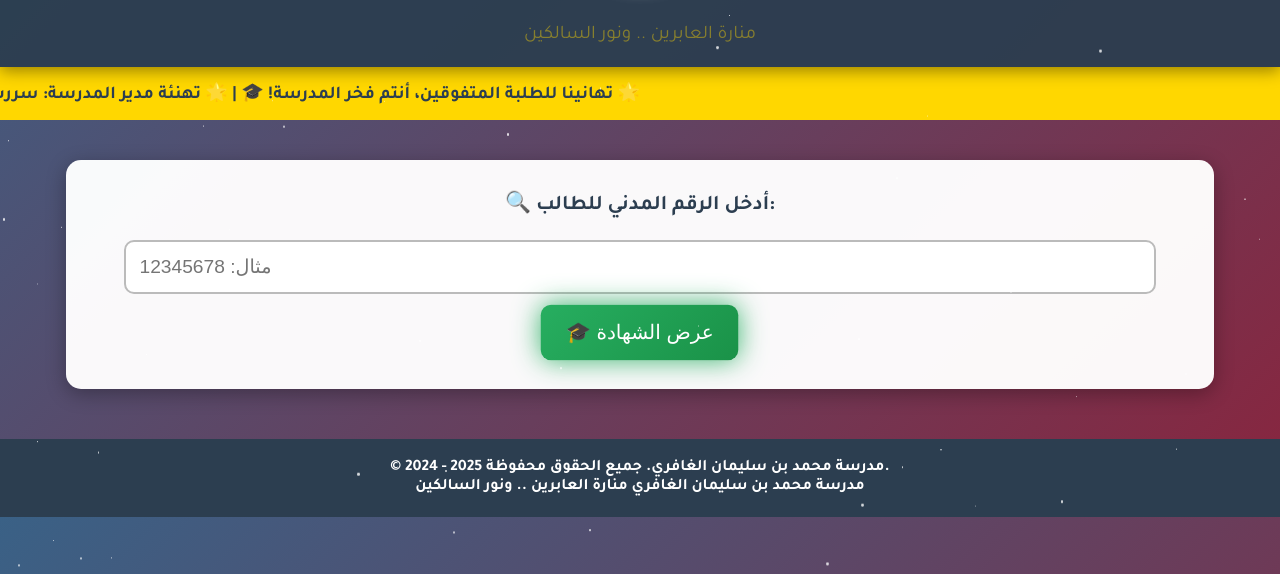
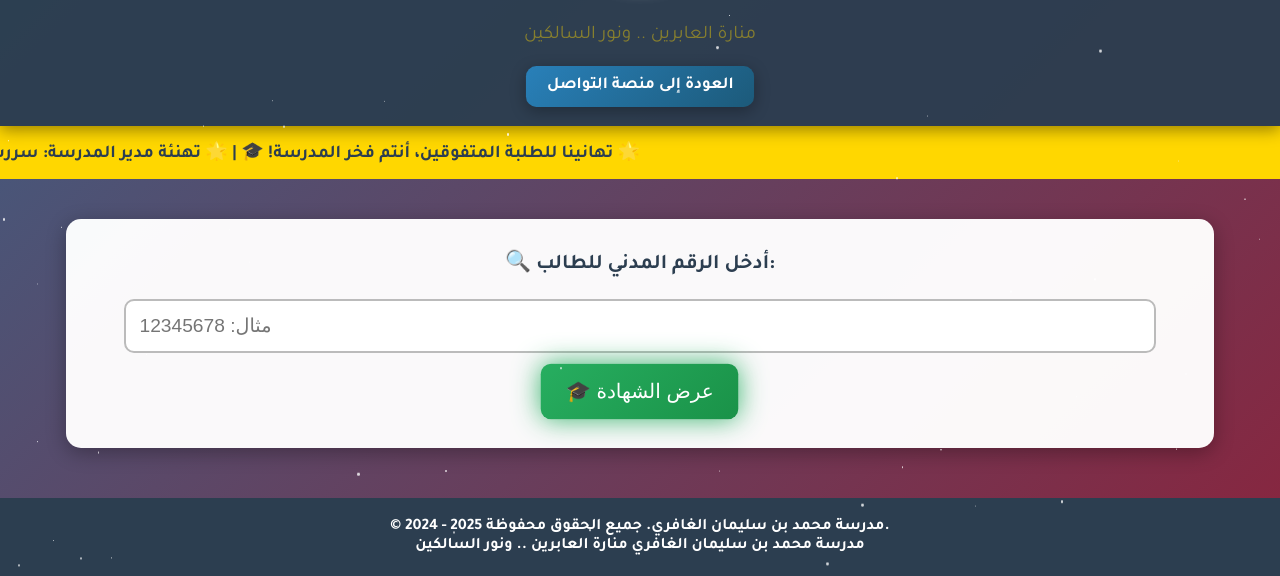
Before and after one commit to mohdschool/certificate, a plain HTML site: page index.html in a window 1280 px wide. Shown: the part 226-802 px from the top of the page. Drawn offline with Linux system fonts and the light colour scheme.

Commit message:
Update index.html

```diff
--- a/index.html
+++ b/index.html
@@ -238,6 +238,30 @@
             color: #FFD700;
             animation: fadeInOut 3s infinite;
         }
+
+
+        /* إضافة أسلوب لزر العودة */
+        .back-button {
+            display: inline-block;
+            margin-top: 20px;
+            padding: 10px 20px;
+            background: linear-gradient(135deg, #2980b9, #1c5a7a);
+            color: white;
+            border: none;
+            border-radius: 10px;
+            font-size: 1rem;
+            font-weight: bold;
+            text-decoration: none;
+            cursor: pointer;
+            transition: 0.3s;
+            box-shadow: 0 4px 15px rgba(0, 0, 0, 0.3);
+            animation: pulse 1.5s infinite;
+        }
+
+        .back-button:hover {
+            background: linear-gradient(135deg, #1c5a7a, #2980b9);
+            transform: scale(1.05);
+        }
     </style>
     <script>
         window.onload = function() {
@@ -330,6 +354,9 @@
         <h2>بوابة استعلام الشهادات لنتائج الفصل الدراسي الأول للعام الدراسي 2024 / 2025 م</h2>
         <img src="https://a.top4top.io/p_3316yh3l21.jpg" alt="شعار المدرسة" class="logo">
         <div class="tagline-bottom">منارة العابرين .. ونور السالكين</div>
+
+        <!-- زر العودة -->
+        <a href="https://mohdschool.github.io/platform/" class="back-button">العودة إلى منصة التواصل</a>
     </div>
     <div class="marquee"><span>🎉 تهانينا للطلبة المتفوقين، أنتم فخر المدرسة! 🎓 | 🌟 تهنئة مدير المدرسة: سررت بالنتائج الرائعة لأبنائي الطلبة .. وفقكم ربي للخير والصلاح 🌟</span></div>
     <div class="container">
```
